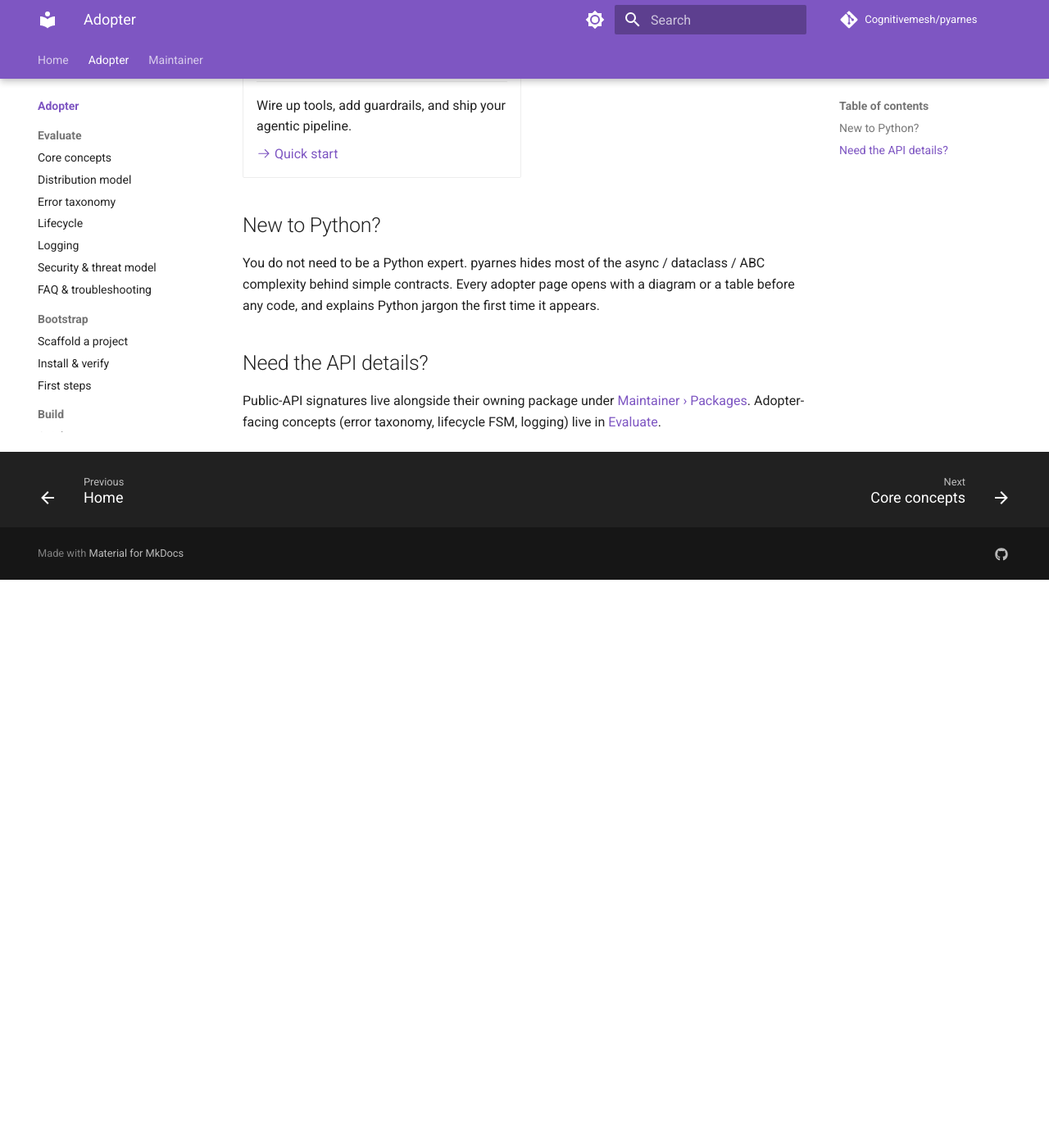
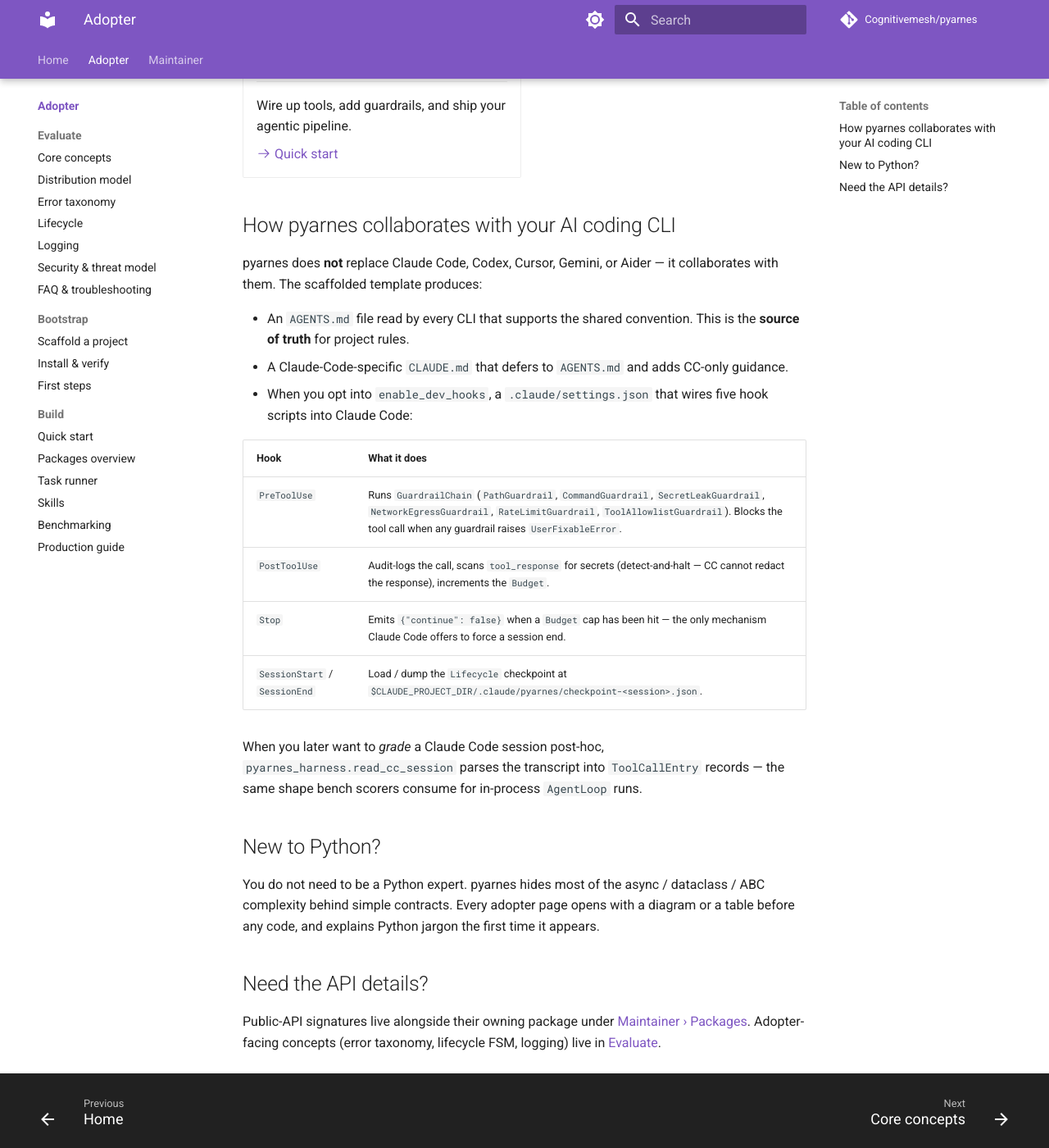
Before and after one commit to Cognitivemesh/pyarnes, an MkDocs documentation site: the page built from docs/adopter/index.md, in a window 1280 px wide and 1400 px high, scrolled down 1068 px. Shown: the whole window at 82% size. Built offline with MkDocs 1.6.1 and Material for MkDocs 9.7.7, drawn with Linux system fonts in a browser that asks for light colours; comment, search, counter and statistics services are not loaded; before the commit the page ends 1775 px from its top, so only the background shows below that.

Commit message:
docs: add catalog entries for new guardrails, scorers, Budget, CC adapter
Maintainer package pages list every new symbol and call out the honest
limits — the CC JSONL schema caveat on read_cc_session, PostToolUse's
inability to redact tool_response in SecretLeakGuardrail, and the lack
of a native max_turns knob that makes Stop the only Budget enforcement
path.

Adopter index grows a 'How pyarnes collaborates with your AI coding
CLI' section that names AGENTS.md as the shared source of truth and
tabulates the five Claude Code hook events plus the post-hoc
read_cc_session adapter for grading transcripts.

https://claude.ai/code/session_01Do4iMXfQNSFwCVa6T6g12h

```diff
--- a/docs/adopter/index.md
+++ b/docs/adopter/index.md
@@ -50,6 +50,23 @@ journey
 
 </div>
 
+## How pyarnes collaborates with your AI coding CLI
+
+pyarnes does **not** replace Claude Code, Codex, Cursor, Gemini, or Aider — it collaborates with them. The scaffolded template produces:
+
+- An `AGENTS.md` file read by every CLI that supports the shared convention. This is the **source of truth** for project rules.
+- A Claude-Code-specific `CLAUDE.md` that defers to `AGENTS.md` and adds CC-only guidance.
+- When you opt into `enable_dev_hooks`, a `.claude/settings.json` that wires five hook scripts into Claude Code:
+
+| Hook | What it does |
+|---|---|
+| `PreToolUse` | Runs `GuardrailChain` (`PathGuardrail`, `CommandGuardrail`, `SecretLeakGuardrail`, `NetworkEgressGuardrail`, `RateLimitGuardrail`, `ToolAllowlistGuardrail`). Blocks the tool call when any guardrail raises `UserFixableError`. |
+| `PostToolUse` | Audit-logs the call, scans `tool_response` for secrets (detect-and-halt — CC cannot redact the response), increments the `Budget`. |
+| `Stop` | Emits `{"continue": false}` when a `Budget` cap has been hit — the only mechanism Claude Code offers to force a session end. |
+| `SessionStart` / `SessionEnd` | Load / dump the `Lifecycle` checkpoint at `$CLAUDE_PROJECT_DIR/.claude/pyarnes/checkpoint-<session>.json`. |
+
+When you later want to *grade* a Claude Code session post-hoc, `pyarnes_harness.read_cc_session` parses the transcript into `ToolCallEntry` records — the same shape bench scorers consume for in-process `AgentLoop` runs.
+
 ## New to Python?
 
 You do not need to be a Python expert. pyarnes hides most of the async / dataclass / ABC complexity behind simple contracts. Every adopter page opens with a diagram or a table before any code, and explains Python jargon the first time it appears.
```
Also changed, not shown: docs/maintainer/packages/bench.md (+3 -1 lines), docs/maintainer/packages/core.md (+2 -1 lines), docs/maintainer/packages/guardrails.md (+44 -0 lines), docs/maintainer/packages/harness.md (+1 -0 lines).
